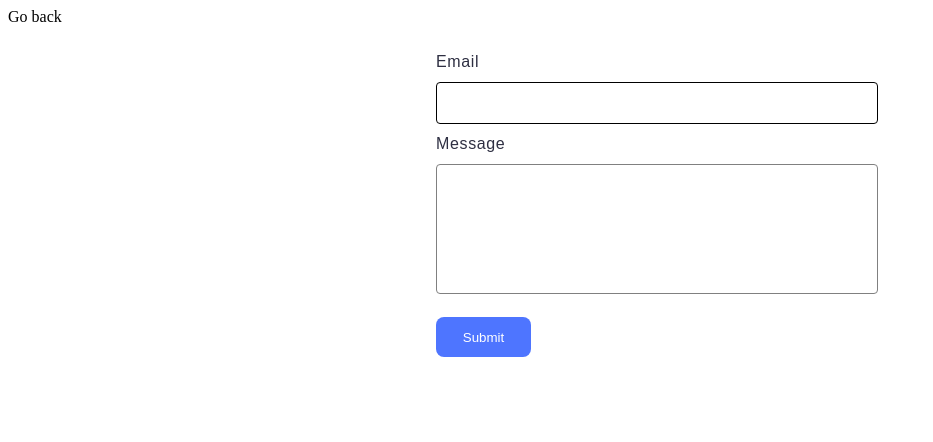
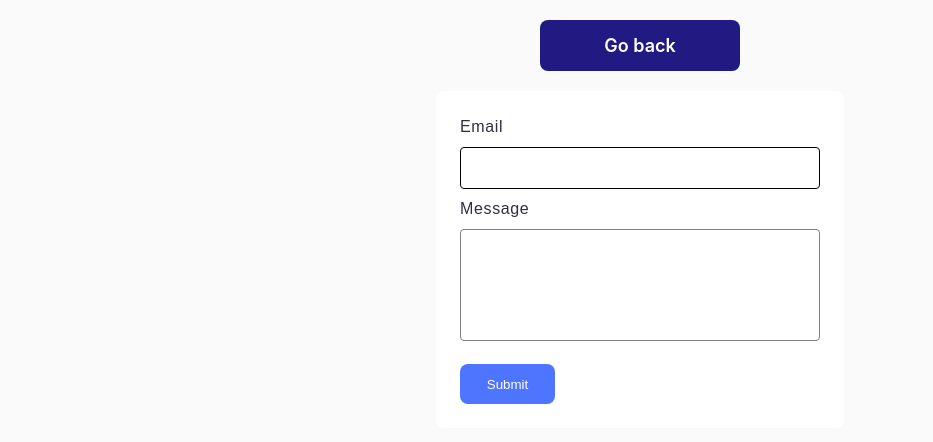
Before and after one commit to Luda0602/goit-js-hw-0009, a website built with Vite: page src/2-form.html in a window 1280 px wide. Shown: the whole page, without its empty margins (0-933 px from the left). Built offline with nearby package versions, Linux system fonts and the light colour scheme.

Commit message:
updated html and css

```diff
--- a/package.json
+++ b/package.json
@@ -17,6 +17,7 @@
   "author": "Alexander Repeta <alexander.repeta@gmail.com>",
   "license": "ISC",
   "dependencies": {
+    "simplelightbox": "^2.14.3",
     "vite-plugin-full-reload": "^1.2.0",
     "vite-plugin-html-inject": "^1.1.2"
   }
--- a/src/css/reset.css
+++ b/src/css/reset.css
@@ -1,3 +1,20 @@
+* {
+  box-sizing: border-box;
+}
+
+body {
+  margin: 16px;
+  font-family: -apple-system, BlinkMacSystemFont, 'Segoe UI', Roboto, Oxygen,
+    Ubuntu, Cantarell, 'Open Sans', 'Helvetica Neue', sans-serif;
+  -webkit-font-smoothing: antialiased;
+  -moz-osx-font-smoothing: grayscale;
+  background-color: #fafafa;
+  color: #212121;
+  line-height: 1.5;
+}
+
+
+
 h1,
 h2,
 h3,
@@ -32,3 +49,23 @@
   max-width: 100%;
   height: auto;
 }
+.main-btn {
+  display: block;
+  margin: 20px auto;
+  width: 200px;
+  padding: 12px 20px;
+  font-weight: 600;
+  font-size: 18px;
+  color: #fff;
+  background: rgb(33, 26, 130);
+  border: none;
+  border-color: transparent;
+  border-radius: 8px;
+  text-decoration: none;
+  text-align: center;
+  transition: 0.3s ease;
+}
+
+.main-btn:hover {
+  background: rgb(108, 103, 181);
+}
```
Also changed, not shown: src/index.html (+5 -12 lines).
